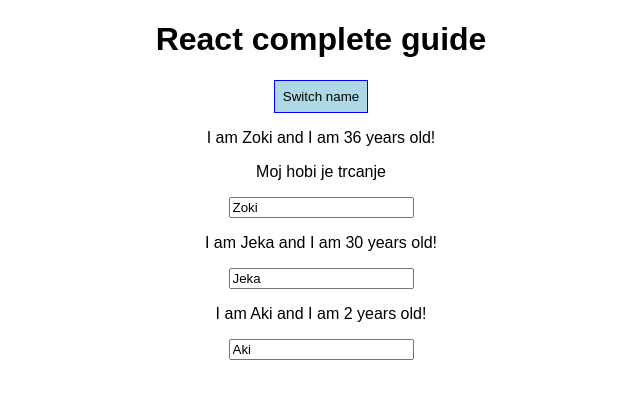
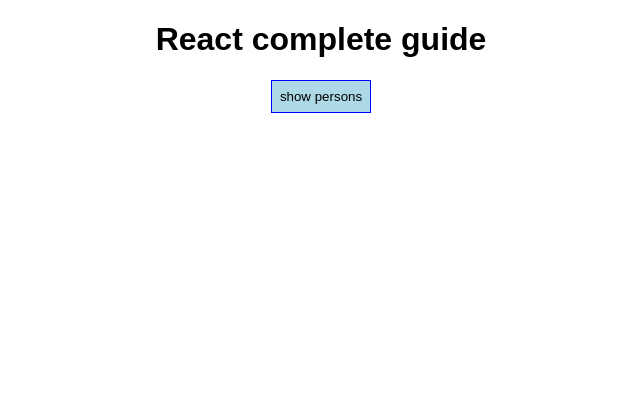
Before and after one commit to zmarkoni/react-the-complete-guide, a React (Create React App) app: page / in a window 1280 px wide. Shown: the top 398 px of the page, without its empty margins (319-959 px from the left). Built offline with nearby package versions, Linux system fonts and the light colour scheme.

Commit message:
module-2 conditionaly render elements

```diff
--- a/src/App.js
+++ b/src/App.js
@@ -11,7 +11,9 @@
             {name: 'Zoki', age: 36},
             {name: 'Jeka', age: 30},
             {name: 'Aki', age: 2}
-        ]
+        ],
+        otherState: 'some other test will not be changed!',
+        showPersons: false
     };
 
     switchNameHandler = (newName) => {
@@ -39,6 +41,14 @@
         )
     };
 
+    togglePersonsHandler = () => {
+        const doesShow = this.state.showPersons;
+        this.setState({
+            //showPersons: this.state.showPersons ? false : true
+            showPersons: !doesShow // ovako je bolje, radi isto
+        })
+    };
+
     render() {
         const buttonStyle = {
           backgroundColor: 'lightBlue',
@@ -46,10 +56,12 @@
           padding: '8px',
           cursor: 'pointer'
         };
-        return (
-            <div className="App">
-                <h1>React complete guide</h1>
-                <button style={buttonStyle} onClick={() => this.switchNameHandler('Zoran')}>Switch name</button>
+
+        let persons = null;
+
+        if(this.state.showPersons) {
+            persons = (
+                <div>
                     <Person
                         customClick={this.switchNameHandler.bind(this, 'Zokiiii!!!')}
                         name={this.state.persons[0].name}
@@ -65,6 +77,18 @@
                 </div>
             );
         }
+
+        return (
+            <div className="App">
+                <h1>React complete guide</h1>
+                <button style={buttonStyle}
+                        onClick={this.togglePersonsHandler}>
+                        {this.state.showPersons ? 'hide' : 'show'} persons
+                </button>
+                {persons}
+            </div>
+        );
+    }
 }
 
 export default App;
```
Lines whose indentation alone changed are shown as unchanged.
